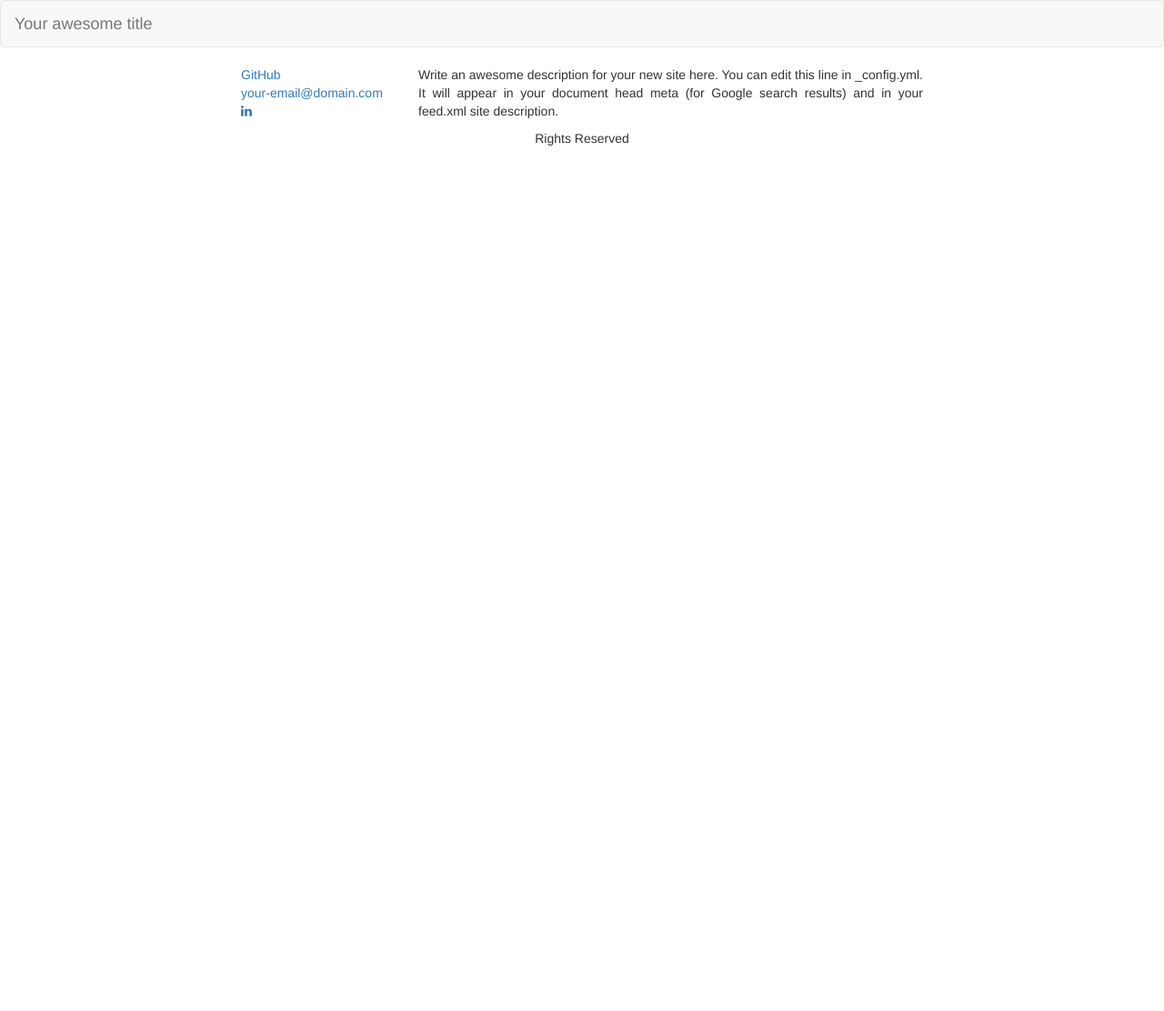
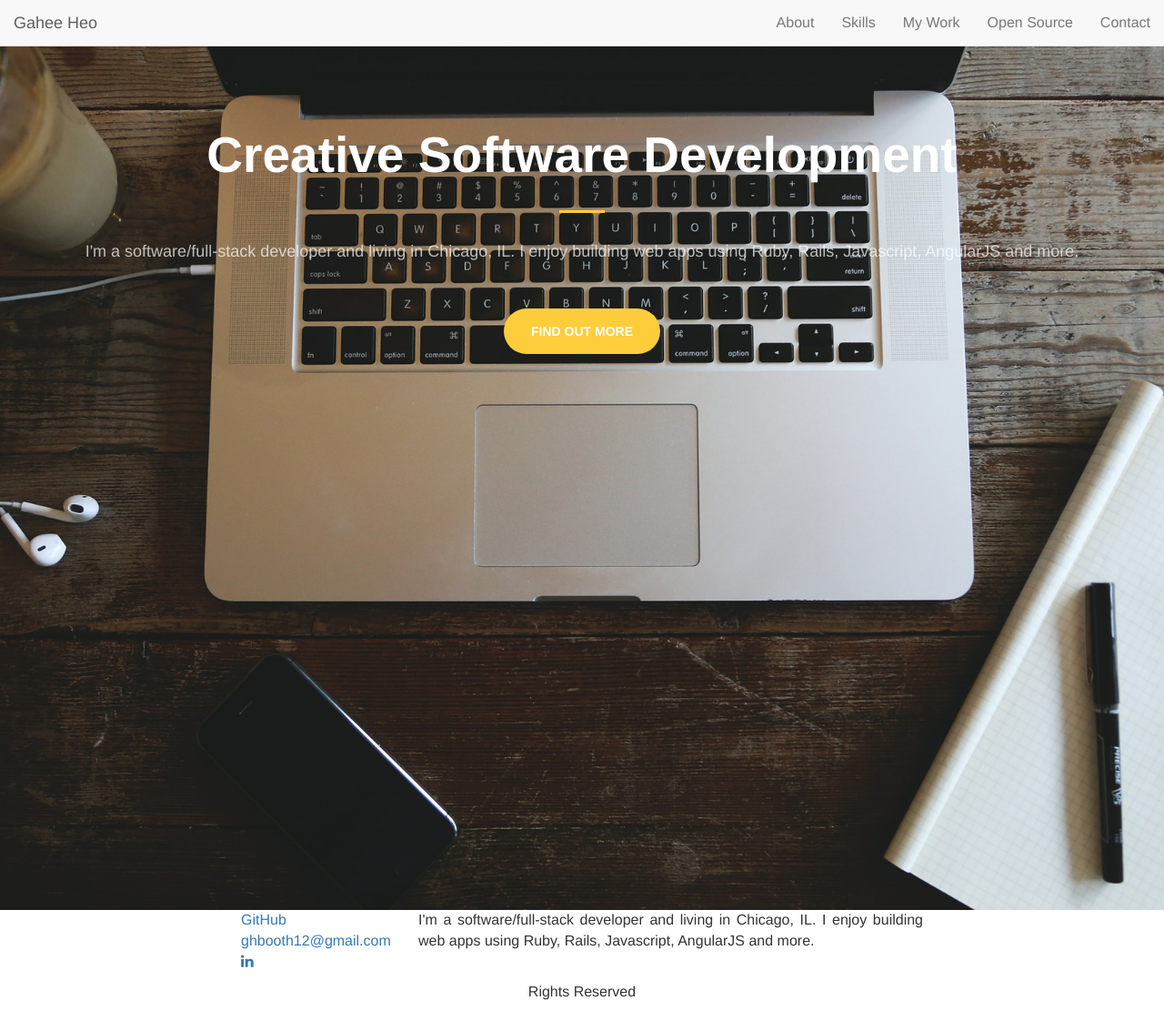
Before and after one commit to ghbooth12/voila, a Jekyll site: the page built from index.md, in a window 1280 px wide and 1111 px high. Shown: the whole window at 91% size. Built offline with Jekyll 4.4.1, drawn with Linux system fonts in a browser that asks for light colours.

Commit message:
Add Header, background, heading

```diff
--- a/_config.yml
+++ b/_config.yml
@@ -13,16 +13,16 @@
 # you will see them accessed via {{ site.title }}, {{ site.email }}, and so on.
 # You can create any custom variable you would like, and they will be accessible
 # in the templates via {{ site.myvariable }}.
-title: Your awesome title
+title: Gahee Heo
 email: your-email@domain.com
 description: > # this means to ignore newlines until "baseurl:"
-  Write an awesome description for your new site here. You can edit this
-  line in _config.yml. It will appear in your document head meta (for
-  Google search results) and in your feed.xml site description.
+  I'm a software/full-stack developer and living in Chicago, IL. I enjoy building web apps using Ruby, Rails, Javascript, AngularJS and more.
 baseurl: "" # the subpath of your site, e.g. /blog
 url: "" # the base hostname & protocol for your site, e.g. http://example.com
-twitter_username: jekyllrb
-github_username:  jekyll
+
+email: "ghbooth12@gmail.com"
+linkedin: "https://www.linkedin.com/in/ghbooth12"
+github: "ghbooth12"
 
 # Build settings
 markdown: kramdown
--- a/_includes/head.html
+++ b/_includes/head.html
@@ -16,7 +16,7 @@
     <script src="https://oss.maxcdn.com/respond/1.4.2/respond.min.js"></script>
   <![endif]-->
 
-  <link rel="stylesheet" href="{{ "assets/main.css" | relative_url }}">
+  <link rel="stylesheet" href="{{ "assets/css/main.css" | relative_url }}">
   <link rel="canonical" href="{{ page.url | replace:'index.html','' | absolute_url }}">
   <link rel="alternate" type="application/rss+xml" title="{{ site.title | escape }}" href="{{ "/feed.xml" | relative_url }}">
 </head>
--- a/_includes/header.html
+++ b/_includes/header.html
@@ -1,27 +1,10 @@
-<header>
-  <nav class="navbar navbar-default">
-    <div class="container-fluid">
-      <!-- Brand and toggle get grouped for better mobile display -->
-      <div class="navbar-header">
-        <button type="button" class="navbar-toggle collapsed" data-toggle="collapse" data-target="#bs-example-navbar-collapse-1" aria-expanded="false">
-          <span class="sr-only">Toggle navigation</span>
-          <span class="icon-bar"></span>
-          <span class="icon-bar"></span>
-          <span class="icon-bar"></span>
-        </button>
-        <a class="navbar-brand" href="/">{{ site.title }}</a>
-      </div>
-
-      <!-- Collect the nav links, forms, and other content for toggling -->
-      <div class="collapse navbar-collapse" id="bs-example-navbar-collapse-1">
-        <ul class="nav navbar-nav navbar-right">
-          {% for page in site.pages %}
-          {% if page.title %}
-          <li><a href="{{ page.url | prepend: site.baseurl }}">{{ page.title }}</a></li>
-          {% endif %}
-          {% endfor %}
-        </ul>
-      </div><!-- /.navbar-collapse -->
-    </div><!-- /.container-fluid -->
-  </nav>
-</header>
+<section id="header" data-type="background" data-speed="5">
+  <div class="header-content">
+    <div class="header-content-inner">
+      <h1>Creative Software Development</h1>
+      <hr>
+      <p>I'm a software/full-stack developer and living in Chicago, IL. I enjoy building web apps using Ruby, Rails, Javascript, AngularJS and more.</p>
+      <a href="#about" class="btn btn-primary btn-xl page-scroll">Find Out More</a>
+    </div>
+  </div>
+</section>
--- /dev/null
+++ b/_includes/nav.html
@@ -0,0 +1,25 @@
+<nav id="mainNav" class="navbar navbar-default navbar-fixed-top">
+  <div class="container-fluid">
+    <!-- Brand and toggle get grouped for better mobile display -->
+    <div class="navbar-header">
+      <button type="button" class="navbar-toggle collapsed" data-toggle="collapse" data-target="#navbar-collapse">
+        <span class="sr-only">Toggle navigation</span>
+        <span class="icon-bar"></span>
+        <span class="icon-bar"></span>
+        <span class="icon-bar"></span>
+      </button>
+      <a class="navbar-brand page-scroll" href="#page-top">{{ site.title }}</a>
+    </div>
+
+    <!-- Collect the nav links, forms, and other content for toggling -->
+    <div class="collapse navbar-collapse" id="navbar-collapse">
+      <ul class="nav navbar-nav navbar-right">
+        <li><a class="page-scroll" href="#about">About</a></li>
+        <li><a class="page-scroll" href="#skills">Skills</a></li>
+        <li><a class="page-scroll" href="#portfolio">My Work</a></li>
+        <li><a class="page-scroll" href="#open-source">Open Source</a></li>
+        <li><a class="page-scroll" href="#contact">Contact</a></li>
+      </ul>
+    </div><!-- /.navbar-collapse -->
+  </div><!-- /.container-fluid -->
+</nav>
--- a/_includes/scripts.html
+++ b/_includes/scripts.html
@@ -2,3 +2,7 @@
 <script src="https://ajax.googleapis.com/ajax/libs/jquery/1.12.4/jquery.min.js"></script>
 <!-- Include all compiled plugins (below), or include individual files as needed -->
 <script src="assets/js/bootstrap.js"></script>
+<!-- Page scroll -->
+<script src="assets/js/creative.js"></script>
+<!-- Parallax background effect -->
+<script src="assets/js/main.js"></script>
--- a/_layouts/default.html
+++ b/_layouts/default.html
@@ -3,8 +3,9 @@
 
   {% include head.html %}
 
-  <body>
+  <body id="page-top">
 
+    {% include nav.html %}
     {% include header.html %}
     {% include footer.html %}
     {% include scripts.html %}
--- a/_sass/_base.scss
+++ b/_sass/_base.scss
@@ -0,0 +1,65 @@
+body {
+  font-family: $font-family-main;
+  font-size: $font-size;
+}
+
+hr {
+  border-color: $theme-primary;
+  border-width: 3px;
+  max-width: 50px;
+}
+
+h1, h2, h3, h4, h5, h6 {
+  font-weight: bold;
+}
+
+.btn-default {
+  @include button-variant($theme-dark, #fff, #fff);
+}
+
+.btn-primary {
+  @include button-variant(#fff, $theme-primary, $theme-primary);
+}
+
+.btn {
+  border: none;
+  border-radius: 300px;
+  font-weight: 700;
+  text-transform: uppercase;
+}
+
+.btn-xl {
+  padding: 15px 30px;
+}
+
+// header.html
+#header {
+  background: url(../img/header.jpg) 100% 100% repeat fixed;
+  background-size: cover;
+  background-position: center;
+  min-height: 1000px;
+  .header-content {
+    color: #fff;
+    text-align: center;
+    padding: 140px 15px 100px;
+    .header-content-inner {
+      h1 {
+        margin-top: 0;
+        margin-bottom: 0;
+      }
+      hr {
+        margin: 30px auto;
+      }
+      p {
+        font-weight: 300;
+        color: rgba(white, .7);
+        font-size: 16px;
+        margin-bottom: 50px;
+      }
+      @media (min-width: 568px) {
+        h1 {font-size: 55px;}
+        p {font-size: 18px;}
+      }
+    }
+  }
+}
--- /dev/null
+++ b/_sass/_mixins.scss
@@ -0,0 +1,50 @@
+@mixin transition-all()
+{
+    -webkit-transition: all 0.35s ease;
+    -moz-transition: all 0.35s ease;
+    transition: all 0.35s ease;
+}
+
+@mixin button-variant($color, $background, $border)
+{
+	color: $color;
+	background-color: $background;
+	border-color: $border;
+	@include transition-all;
+
+	&:hover,
+	&:focus,
+	&.focus,
+	&:active,
+	&.active,
+	.open > .dropdown-toggle & {
+		color: $color;
+		background-color: darken($background, 10%);
+    border-color: darken($border, 10%);
+    padding-left: 3.5rem;
+    padding-right: 3.5rem;
+	}
+	&:active,
+	&.active,
+	.open > .dropdown-toggle & {
+		background-image: none;
+	}
+	&.disabled,
+	&[disabled],
+	fieldset[disabled] & {
+		&,
+		&:hover,
+		&:focus,
+		&.focus,
+		&:active,
+		&.active {
+			background-color: $background;
+			border-color: $border;
+		}
+	}
+
+	.badge {
+		color: $background;
+		background-color: $color;
+	}
+}
--- /dev/null
+++ b/assets/css/main.scss
@@ -0,0 +1,13 @@
+---
+---
+
+@charset "utf-8";
+
+// variables.less
+$theme-primary: #FDCD3B;
+$theme-dark: #2A3A3F;
+$font-family-main: 'Raleway', 'Helvetica', Arial, sans-serif;
+$font-size: 16px;
+
+// Import partials from `sass_dir` (defaults to `_sass`)
+@import "mixins", "base";
--- /dev/null
+++ b/assets/js/creative.js
@@ -0,0 +1,48 @@
+/*!
+* Start Bootstrap - Creative Bootstrap Theme (http://startbootstrap.com)
+* Code licensed under the Apache License v2.0.
+* For details, see http://www.apache.org/licenses/LICENSE-2.0.
+*/
+
+(function($) {
+  "use strict"; // Start of use strict
+
+  // jQuery for page scrolling feature - requires jQuery Easing plugin
+  $('a.page-scroll').bind('click', function(event) {
+    var $anchor = $(this);
+    $('html, body').stop().animate({
+      scrollTop: ($($anchor.attr('href')).offset().top - 50)
+    }, 1250, 'easeInOutExpo');
+    event.preventDefault();
+  });
+
+  // Highlight the top nav as scrolling occurs
+  $('body').scrollspy({
+    target: '.navbar-fixed-top',
+    offset: 51
+  })
+
+  // Closes the Responsive Menu on Menu Item Click
+  $('.navbar-collapse ul li a').click(function() {
+    $('.navbar-toggle:visible').click();
+  });
+
+  // Fit Text Plugin for Main Header
+  $("h1").fitText(
+    1.2, {
+      minFontSize: '35px',
+      maxFontSize: '65px'
+    }
+  );
+
+  // Offset for Main Navigation
+  $('#mainNav').affix({
+    offset: {
+      top: 100
+    }
+  })
+
+  // Initialize WOW.js Scrolling Animations
+  new WOW().init();
+
+})(jQuery); // End of use strict
--- /dev/null
+++ b/assets/js/main.js
@@ -0,0 +1,22 @@
+$(function() {
+	//Cache the window object
+	var $window = $(window);
+
+	//Parallax backgroun effect
+	$('section[data-type="background"]').each(function() {
+		var $bgobj = $(this); //assigning the object
+
+		$window.scroll(function() {
+			//scroll the background at var speed
+			//the yPos is a negative value because we're scrolling it UP!
+
+			var yPos = -($window.scrollTop() / $bgobj.data('speed'));
+
+			//Put together our final background position
+			var coords = '50% ' + yPos + 'px';
+
+			//Move the background
+			$bgobj.css({ backgroundPosition: coords });
+ 		});
+	});
+});
--- a/assets/main.scss
+++ /dev/null
@@ -1,41 +0,0 @@
----
----
-
-@charset "utf-8";
-
-// Example Defaults
-// $base-font-family: Helvetica, Arial, sans-serif;
-// $base-font-size:   16px;
-// $small-font-size:  $base-font-size * 0.875;
-// $base-line-height: 1.5;
-
-// $spacing-unit:     30px;
-
-// $text-color:       #111;
-// $background-color: #fdfdfd;
-// $brand-color:      #2a7ae2;
-
-// $grey-color:       #828282;
-// $grey-color-light: lighten($grey-color, 40%);
-// $grey-color-dark:  darken($grey-color, 25%);
-
-// // Width of the content area
-// $content-width:    800px;
-
-// $on-palm:          600px;
-// $on-laptop:        800px;
-
-// Using media queries with like this:
-// @include media-query($on-palm) {
-//     .wrapper {
-//         padding-right: $spacing-unit / 2;
-//         padding-left: $spacing-unit / 2;
-//     }
-// }
-
-// variables.less
-$theme-primary: #F05F40;
-$theme-dark: #222;
-
-// Import partials from `sass_dir` (defaults to `_sass`)
-@import "base";
```
Also changed, not shown: assets/img/header-ori.jpg (added), assets/img/header-sm.jpg (added), assets/img/header.jpg (added), assets/img/macbook-692573_1920.jpg (added).
